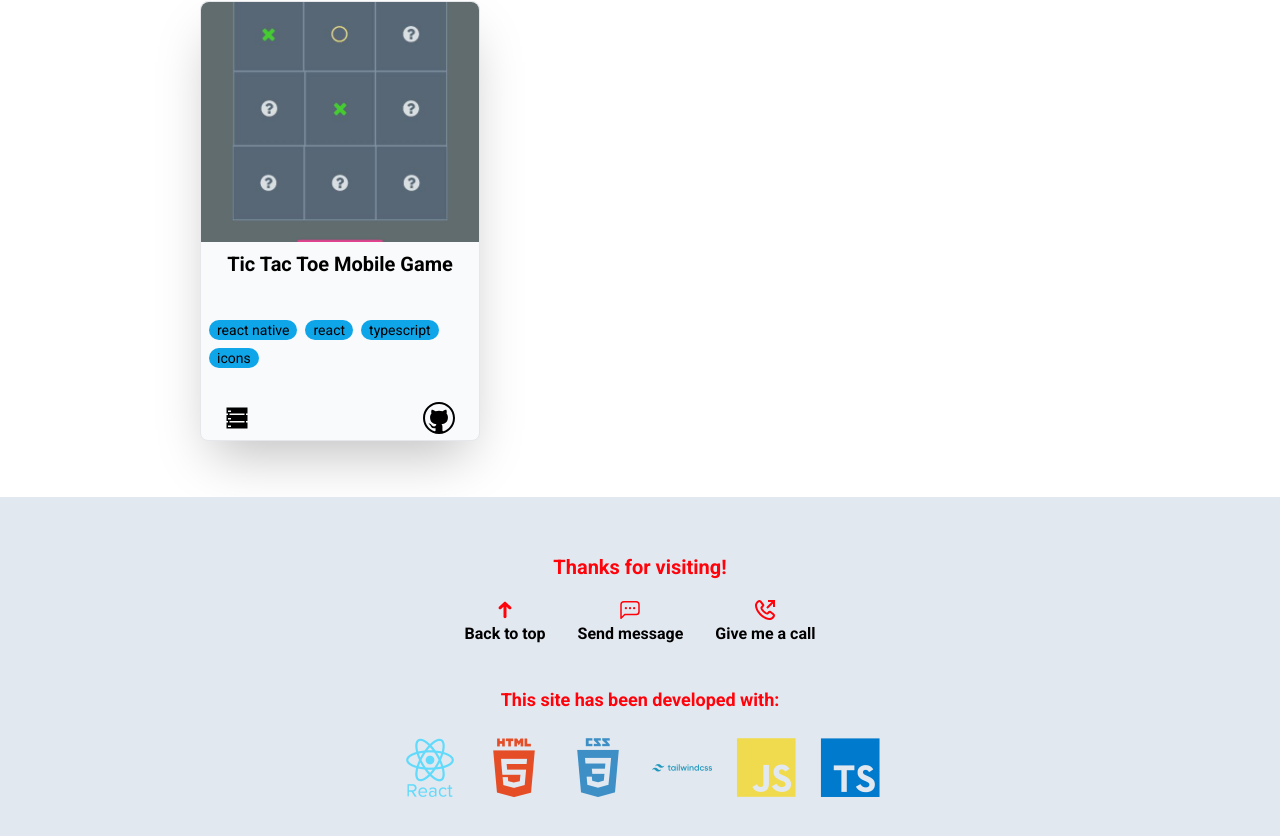
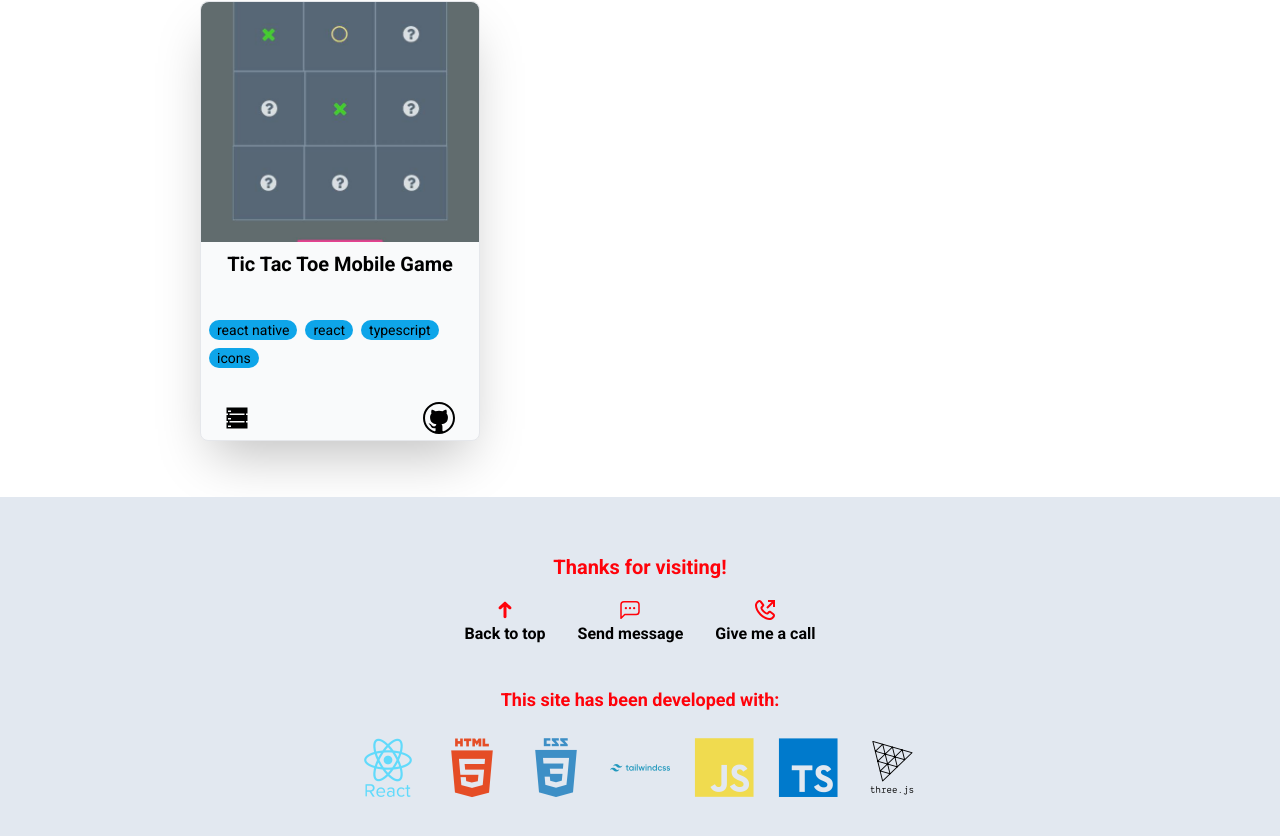
Before and after one commit to qur786/portfolio, a React (Vite) app: page / in a window 1280 px wide. Shown: the part 4935-5771 px from the top of the page. Built offline with nearby package versions, Linux system fonts and the light colour scheme.

Commit message:
refactor: added three.js icon to footer

```diff
--- a/src/components/Footer/index.tsx
+++ b/src/components/Footer/index.tsx
@@ -57,6 +57,7 @@ export function Footer({ onMessageButtonClick }: FooterProps): JSX.Element {
             <DevIcon name="devicon-tailwindcss-original-wordmark" />
             <DevIcon name="devicon-javascript-plain" />
             <DevIcon name="devicon-typescript-plain" />
+            <DevIcon name="devicon-threejs-original-wordmark" colored={false} />
           </div>
         </div>
       </div>
```
